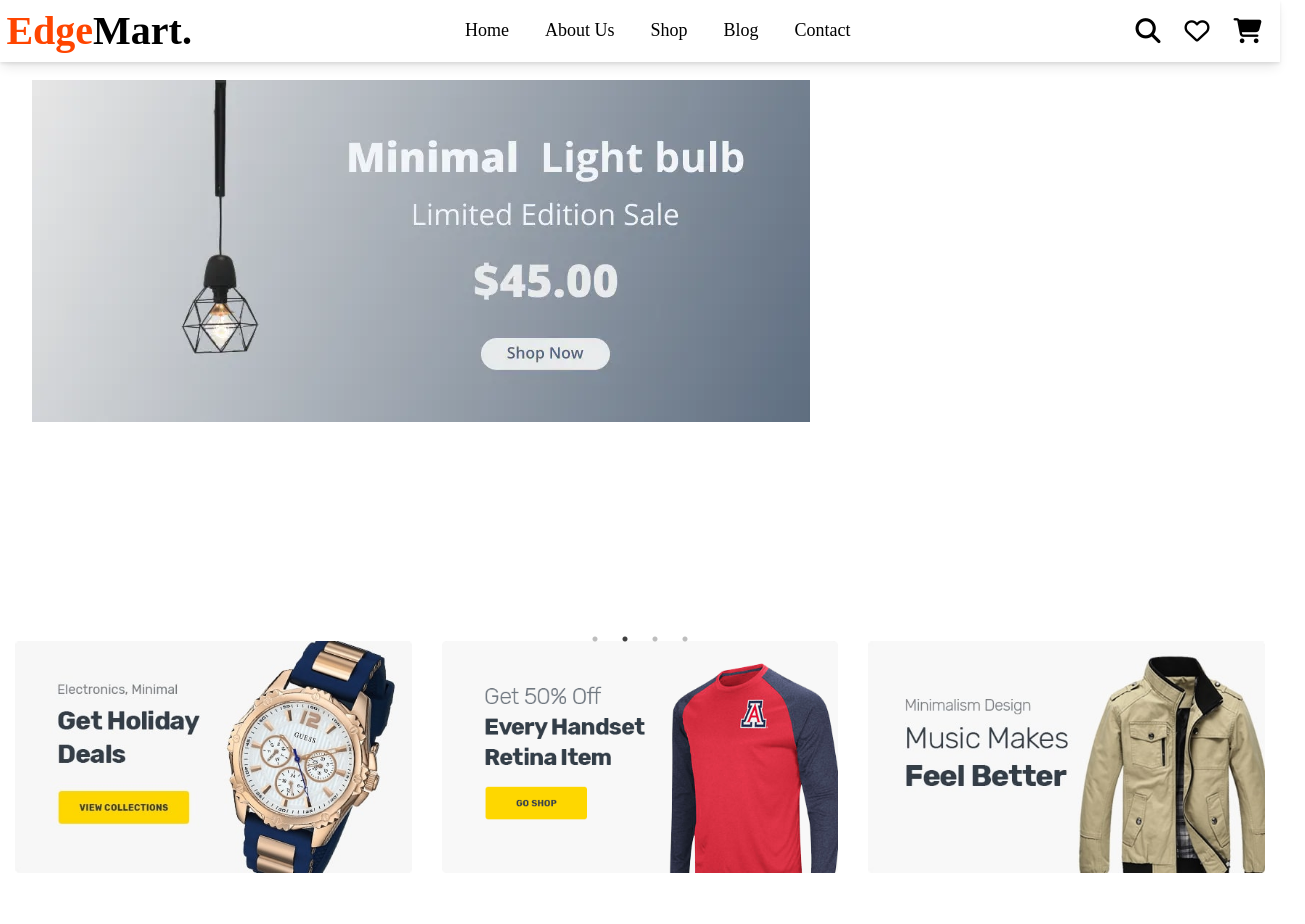
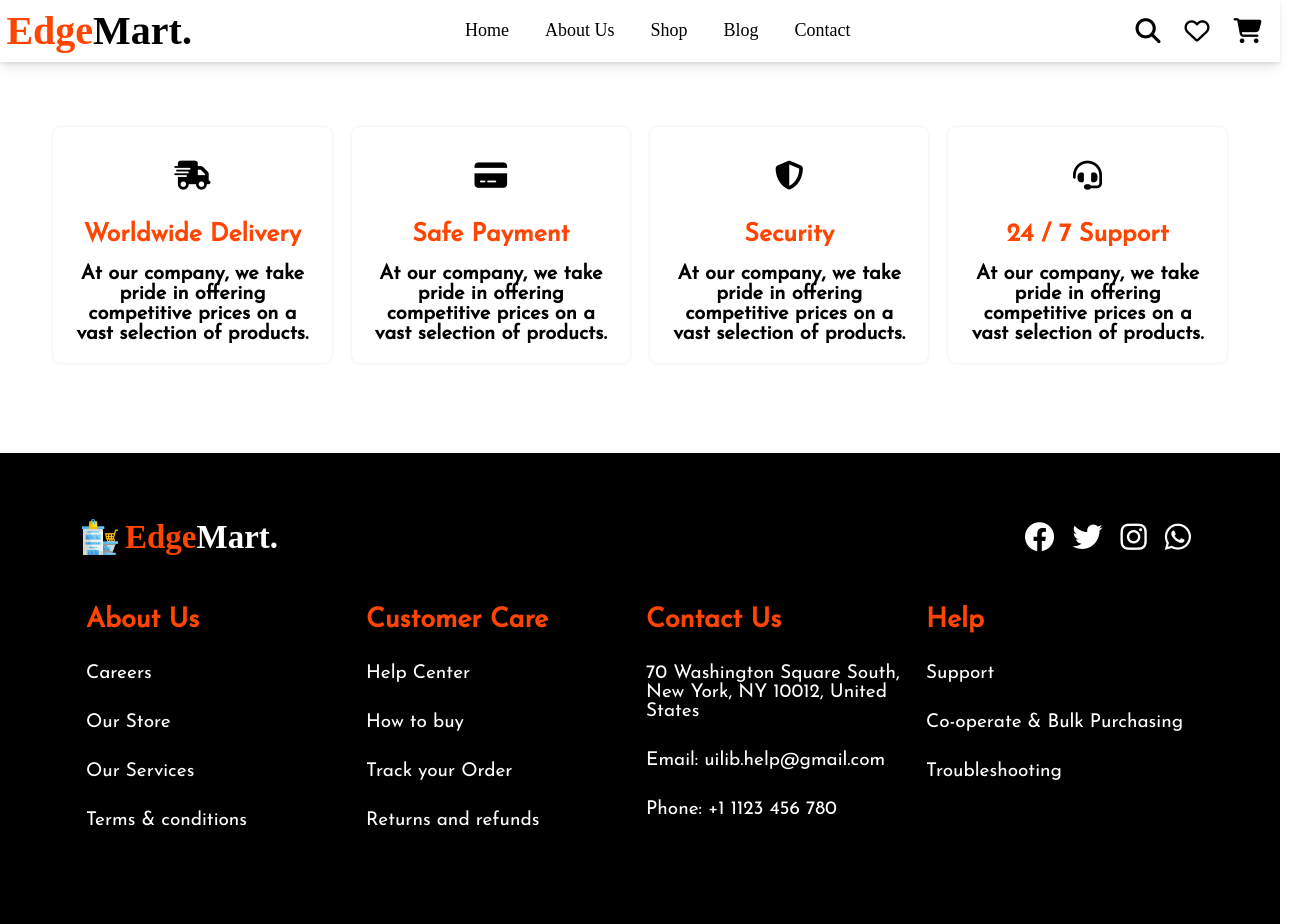
Before and after one commit to Abdirino/EdgeMart-E-Commerce, a React (Create React App) app: page / in a window 1280 px wide. Shown: the top 924 px of the page, 1305 px wide, since content can reach past the window. Built offline with nearby package versions, Linux system fonts and the light colour scheme; a web font is replaced by a local one.

Commit message:
to be continued soon ✌️☕

```diff
--- a/src/Components/Footer/footer.css
+++ b/src/Components/Footer/footer.css
@@ -63,5 +63,5 @@
     justify-content: center;
     align-items: center;
     padding: 10px;
-    font-size: 20px;
+    font-size: 18px;
 }
--- /dev/null
+++ b/src/Components/HomeSlider/HSlider.jsx
@@ -0,0 +1,12 @@
+import React from 'react'
+import './HSlider.css'
+
+const HSlider = () => {
+  return (
+    <>
+        <h1>Slider</h1>
+    </>
+  )
+}
+
+export default HSlider
--- a/src/Components/Offers/offers.css
+++ b/src/Components/Offers/offers.css
@@ -5,7 +5,7 @@
     transition: 0.4s ease;
 }
 .offers{
-    padding: 3rem 2.7rem;
+    padding: 5rem 2.7rem;
     font-family: 'Josefin Sans', sans-serif;
 }
 .offer-details{
@@ -21,8 +21,12 @@
     padding: 12px;
     margin: 10px;
     border-radius: 8px;
-    box-shadow: 0 0 2px rgba(128, 128, 128, 0.543);
+    box-shadow: 0 0 3px rgba(128, 128, 128, 0.2);
     text-align: center;
+}
+.offer:hover{
+    transform: translateY(-7px);
+    box-shadow: 0 0 6px rgba(0, 0, 0, 0.4);
 }
 .offer i{
     padding: 18px 15px;
--- a/src/Components/Slider/HomeSlider.jsx
+++ /dev/null
@@ -1,61 +0,0 @@
-import React from "react";
-import "./homeSlider.css";
-import Slider from "react-slick";
-import "slick-carousel/slick/slick.css";
-import "slick-carousel/slick/slick-theme.css";
-import banner from "../../images/banner-2.png";
-
-import offer1 from "../../images/offer_banner_21-1-1-1.jpg";
-import offer2 from "../../images/offer_banner_31-1-1-1.png";
-import offer3 from "../../images/offer_banner_41-1-1-1.jpg";
-
-const HomeSlider = () => {
-  const settings = {
-    dots: true,
-    infinite: true,
-    slidesToShow: 1,
-    slidesToScroll: 1,
-    autoplay: true,
-    appendDots: (dots) => {
-      return <ul style={{ margin: "0px" }}>{dots}</ul>;
-    },
-  };
-  return (
-    <>
-      <Slider {...settings}>
-        <div className="slide">
-          <div className="details">
-            <h1>!00% Discount Offer</h1>
-            <p>Come get your index now cartoon network noise teen titans</p>
-            <button>Claim your prize Now</button>
-          </div>
-          <div className="image">
-            <img src={banner} alt="" />
-          </div>
-        </div>
-        <div className="slide">
-          <img src={banner} alt="" />
-        </div>
-        <div className="slide">
-          <img src={banner} alt="" />
-        </div>
-        <div className="slide">
-          <img src={banner} alt="" />
-        </div>
-      </Slider>
-      <div className="home-offers">
-        <div className="img1">
-          <img src={offer1} alt="" />
-        </div>
-        <div className="img1">
-          <img src={offer2} alt="" />
-        </div>
-        <div className="img1">
-          <img src={offer3} alt="" />
-        </div>
-      </div>
-    </>
-  );
-};
-
-export default HomeSlider;
--- a/src/Components/Slider/homeSlider.css
+++ /dev/null
@@ -1,38 +0,0 @@
-*{
-    padding: 0; margin: 0;
-    box-sizing: border-box;
-    transform: 0.4s ease;
-}
-.slide{
-    display: flex;
-    justify-content: center;
-    align-items: center;
-    flex-direction: row;
-    padding: 5rem 2rem;
-    /* height: 70vh; */
-    text-align: center;
-    margin: 0 0 2.6rem 0;
-}
-.slide .details{
-    display: flex;
-    flex-direction: column;
-    flex: 1 1 450px;
-    border: 1px solid black;
-    width: fit-content;
-}
-.slide .image{
-    display: flex;
-    flex: 1 1 300px;
-    border: 2px solid black;
-}
-.home-offers{
-    display: grid;
-    grid-template-columns: repeat(auto-fit, minmax(300px, 1fr));
-}
-.home-offers .img1{
-    margin: 15px;
-}
-.home-offers .img1 img{
-    width: 100%; height: 100%;
-    object-fit: contain;
-}
--- a/src/Pages/Home/Home.jsx
+++ b/src/Pages/Home/Home.jsx
@@ -2,13 +2,13 @@ import React from 'react'
 import Footer from '../../Components/Footer/Footer'
 import Offers from '../../Components/Offers/Offers'
 import Navbar from '../../Components/Navbar/Navbar'
-import HomeSlider from '../../Components/Slider/HomeSlider'
+import HSlider from '../../Components/HomeSlider/HSlider'
 
 const Home = () => {
   return (
     <>
         <Navbar />
-        <HomeSlider />
+        <HSlider />
         <Offers />
         <Footer />
     </>
```
Also changed, not shown: src/Components/HomeSlider/HSlider.css (added).
